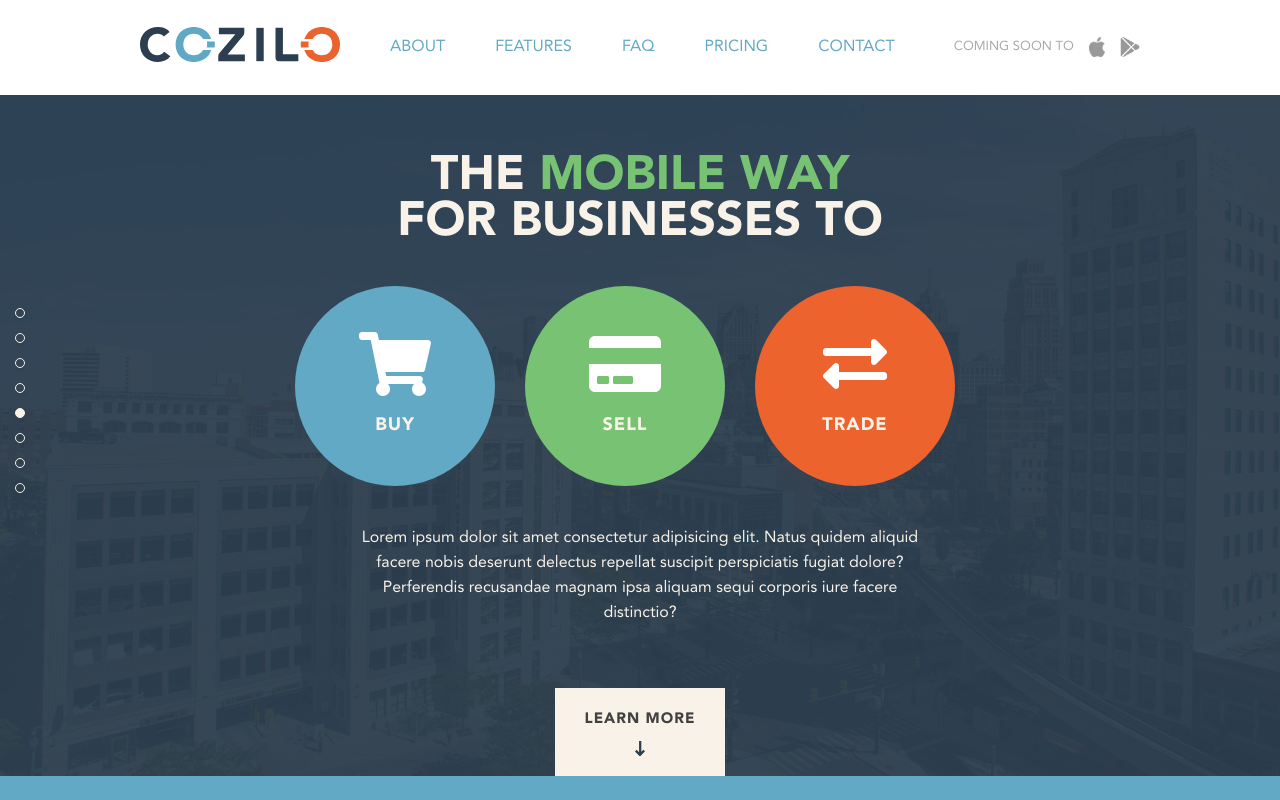
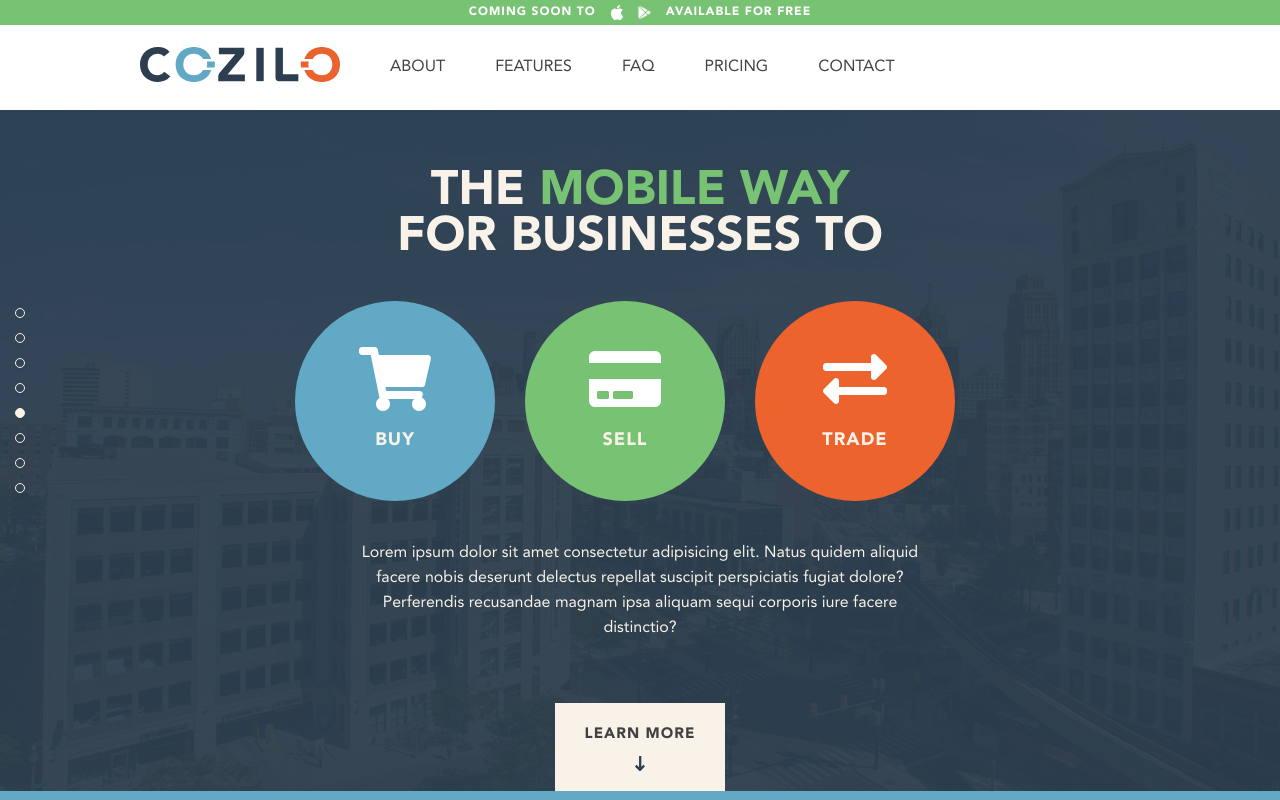
Before and after one commit to itsbrittaleigh/cozilo-marketing, a Vue app: page / in a window 1280 px wide. Shown: the top 800 px of the page. Built offline with nearby package versions, Linux system fonts and the light colour scheme; what vue2-collapse would draw is missing.

Commit message:
header redesign

```diff
--- a/src/components/Header.vue
+++ b/src/components/Header.vue
@@ -1,10 +1,18 @@
 <template>
   <header>
+    <div class="headline">
+      <p>Coming soon to</p>
+      <img src="../assets/images/icons/apple-white.png" alt="Apple App Store logo">
+      <img src="../assets/images/icons/google-play-white.png" alt="Google Play Store logo">
+      <p>Available for free</p>
+    </div>
+    <div class="header">
       <div class="container">
         <router-link :to="{ name: 'Home' }">
           <img src="../assets/images/logos/cozilo.svg" alt="Cozilo logo" class="logo">
         </router-link>
         <app-menu></app-menu>
+      </div>
     </div>
   </header>
 </template>
@@ -24,9 +32,32 @@ export default {
 </script>
 
 <style lang="scss" scoped>
+@import "../assets/styles/variables.scss";
 header {
-  padding: 20px 0;
-  position: relative;
+  .headline {
+    background: $green;
+    display: flex;
+    align-items: center;
+    justify-content: center;
+    width: 100%;
+    padding: 5px 0;
+    p {
+      color: white;
+      @include title-font;
+      margin: 0 15px;
+      font-size: 12px;
+      line-height: normal;
+    }
+    img {
+      max-height: 15px;
+      max-width: 13px;
+      &:first-of-type {
+        margin-right: 15px;
+      }
+    }
+  }
+  .header {
+    padding: 15px 0;
     .container {
       display: flex;
       align-items: center;
@@ -38,10 +69,11 @@ header {
       height: auto;
     }
     @media only screen and (min-width: 1000px) {
-    padding: 25px 0;
+      padding: 20px 0;
     }
     a {
       line-height: normal;
     }
   }
+}
 </style>
--- a/src/components/Navigation.vue
+++ b/src/components/Navigation.vue
@@ -27,11 +27,6 @@
         <li>
           <router-link :to="{ name: 'Contact' }">Contact</router-link>
         </li>
-      </span>
-      <span class="soon">
-        <p>Coming soon to</p>
-        <img src="../assets/images/icons/apple.png" alt="Apple App Store logo">
-        <img src="../assets/images/icons/google-play.png" alt="Google Play Store logo">
       </span>
     </ul>
   </nav>
@@ -145,23 +140,6 @@ ul {
     height: 313px; // dear god don't make me math this again
   }
 }
-.soon {
-  display: flex;
-  align-items: center;
-  justify-content: center;
-  border-top: 1px solid #e2e2e2;
-  margin-top: 15px;
-  padding-top: 15px;
-  p {
-    color: #a7a9ac;
-    text-transform: uppercase;
-    margin: 0;
-  }
-  img {
-    margin-left: 15px;
-    height: 20px;
-  }
-}
 @media only screen and (min-width: 1000px) {
   nav {
     flex: 1;
@@ -185,7 +163,7 @@ ul {
     li {
       margin-left: 35px;
       a {
-        color: $lightblue;
+        color: $gray;
         font-size: 16px;
       }
       @media only screen and (min-width: $xlarge) {
@@ -193,13 +171,5 @@ ul {
       }
     }
   }
-  .soon {
-    margin: 0;
-    padding: 0;
-    border: none;
-    p {
-      font-size: 13px;
-    }
-  }
 }
 </style>
```
Also changed, not shown: src/assets/images/icons/apple.png (deleted), src/assets/images/icons/google-play.png (deleted). Lines whose indentation alone changed are shown as unchanged.
